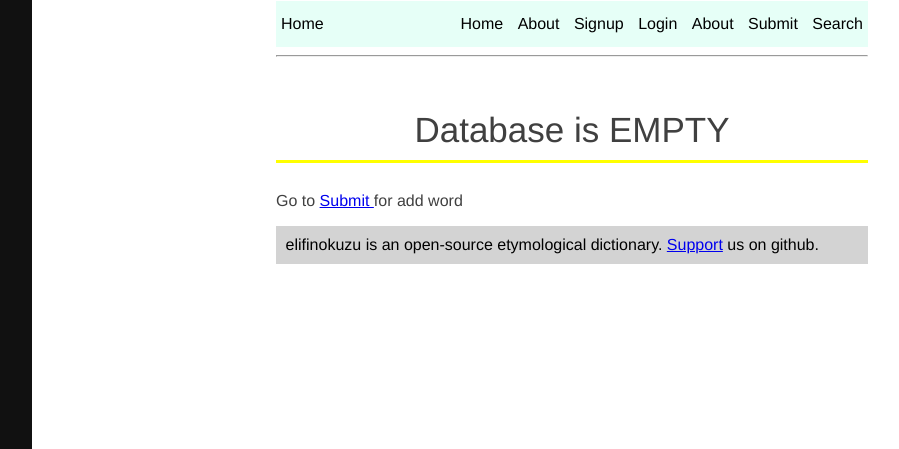
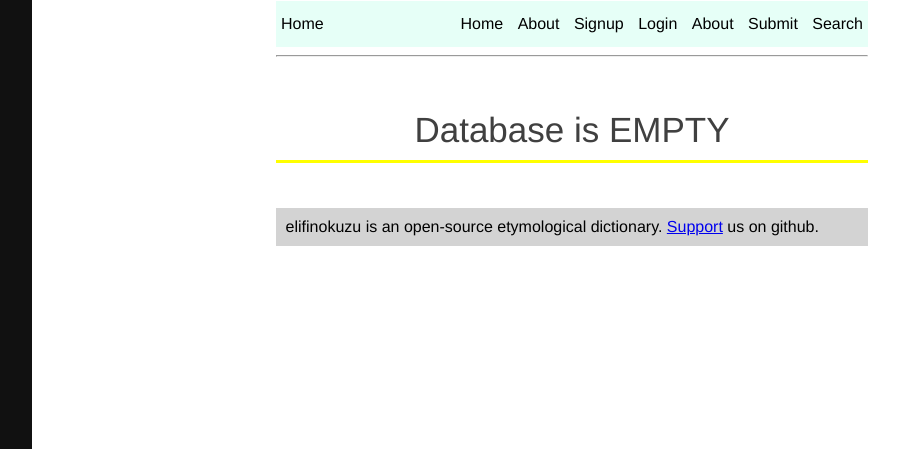
Before and after one commit to lyk2018-python/elifin-okuzu, a Django app: page / in a window 1280 px wide. Shown: the part 155-604 px from the top of the page, without its empty margins (68-967 px from the left). Run offline with Django 3.2, Linux system fonts and the light colour scheme; data that the repository does not hold is empty; some libraries are stand-ins or nearby versions.

Commit message:
home last edit

```diff
--- a/elifinokuzu/templates/home.html
+++ b/elifinokuzu/templates/home.html
@@ -43,8 +43,5 @@
   <a href="{% url 'node_detail' random_word %}">{% trans 'GET A RANDOM WORD' %}</a><br>
 {% else %}
   <h2>{% trans 'Database is EMPTY' %}</h2>
-  <a>Go to</a>
-  <a href="{% url 'submit' %}">Submit </a>
-  <a>for add word</a>
 {% endif %}
 {% endblock %}
```
